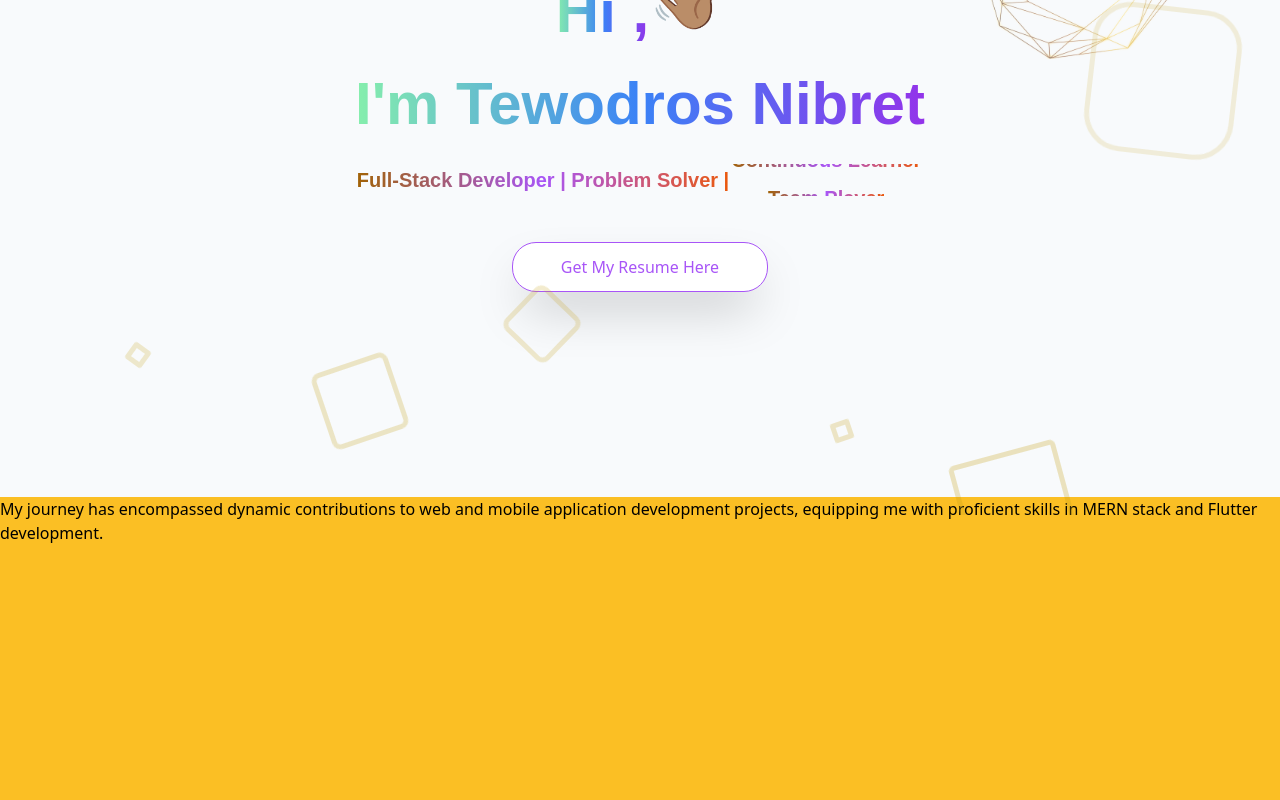
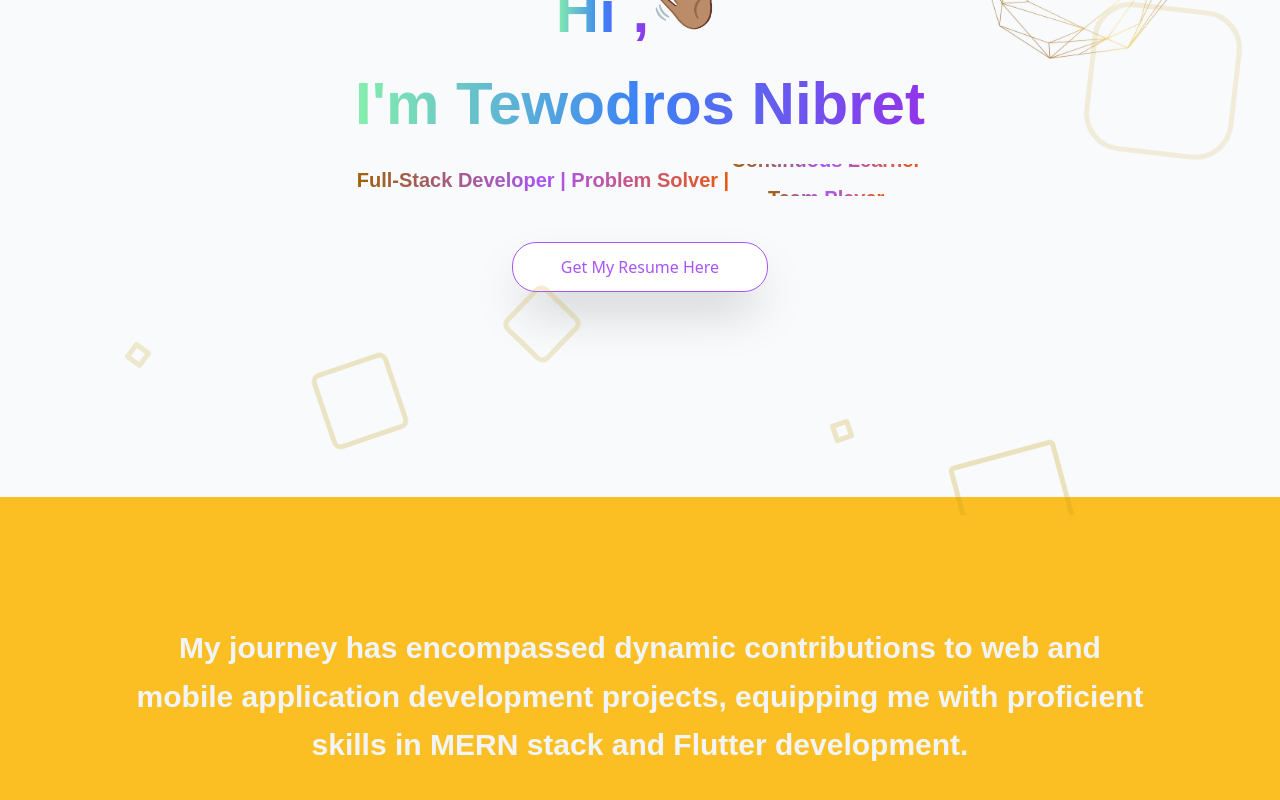
Before and after one commit to tezena/portfolio, a Next.js app: page / in a window 1280 px wide. Shown: the part 276-1076 px from the top of the page. Built offline with nearby package versions, Linux system fonts and the light colour scheme.

Commit message:
about text

```diff
--- a/src/app/Home/components/AboutSection.js
+++ b/src/app/Home/components/AboutSection.js
@@ -2,8 +2,8 @@ import React from 'react'
 
 const AboutSection = () => {
   return (
-    <div className="h-[50%] bg-amber-400">
-      <h1>
+    <div className="h-[50%] bg-amber-400 flex items-center lg:p-32 lg:text-3xl text-center font-montserrat font-semibold ">
+      <h1 className="leading-relaxed text-slate-100">
         My journey has encompassed dynamic contributions to web and mobile
         application development projects, equipping me with proficient skills in
         MERN stack and Flutter development.
```
